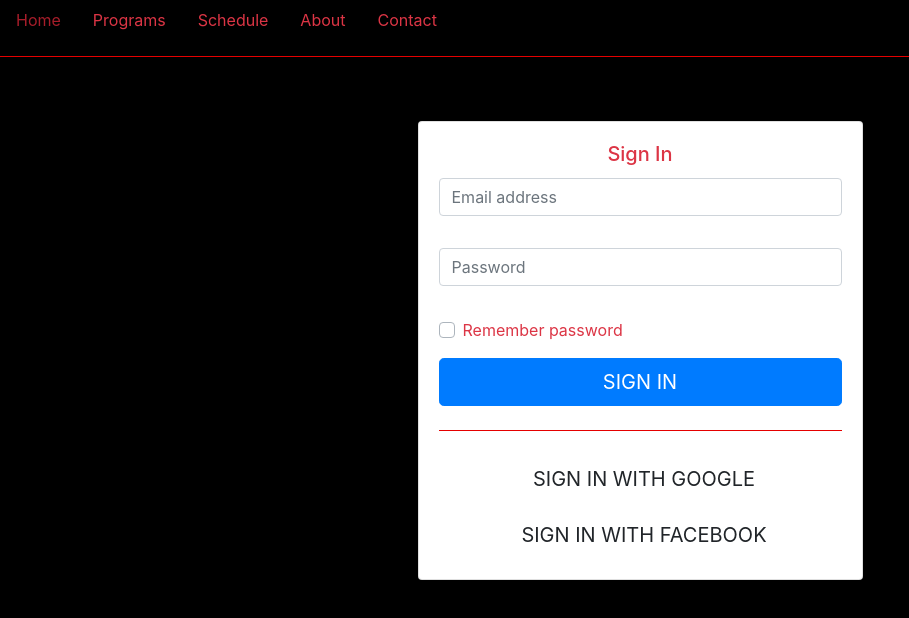
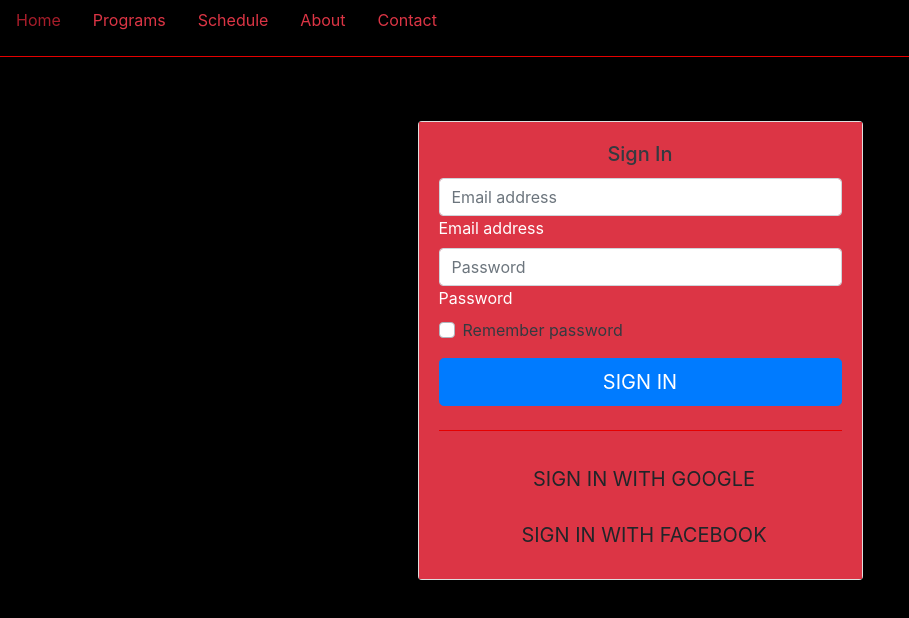
Before and after one commit to ericblancas23/Cobra-kai, a React (Create React App) app: page /auth in a window 1280 px wide. Shown: the top 618 px of the page, without its empty margins (0-909 px from the left). Built offline with nearby package versions, Linux system fonts and the light colour scheme.

Commit message:
fixed styling

```diff
--- a/src/components/routes/Auth.js
+++ b/src/components/routes/Auth.js
@@ -8,8 +8,8 @@
             <div className="row">
               <div className="col-sm-9 col-md-7 col-lg-5 mx-auto">
                 <div className="card card-signin my-5">
-                    <div className="card-body">
-                        <h5 className="card-title text-center text-danger">Sign In</h5>
+                    <div className="card-body bg-danger">
+                        <h5 className="card-title text-center text-dark">Sign In</h5>
                         <form className="form-signin">
                         <div className="form-label-group">
                           <input type="email" id="inputEmail" className="form-control" placeholder="Email address" required autofocus />
@@ -23,7 +23,7 @@
 
                         <div className="custom-control custom-checkbox mb-3">
                         <input type="checkbox" className="custom-control-input" id="customCheck1"/>
-                        <label className="custom-control-label text-danger" for="customCheck1">Remember password</label>
+                        <label className="custom-control-label text-dark" for="customCheck1">Remember password</label>
                         </div>
 
                         <button class="btn btn-lg btn-primary btn-block text-uppercase" type="submit">Sign in</button>
```
